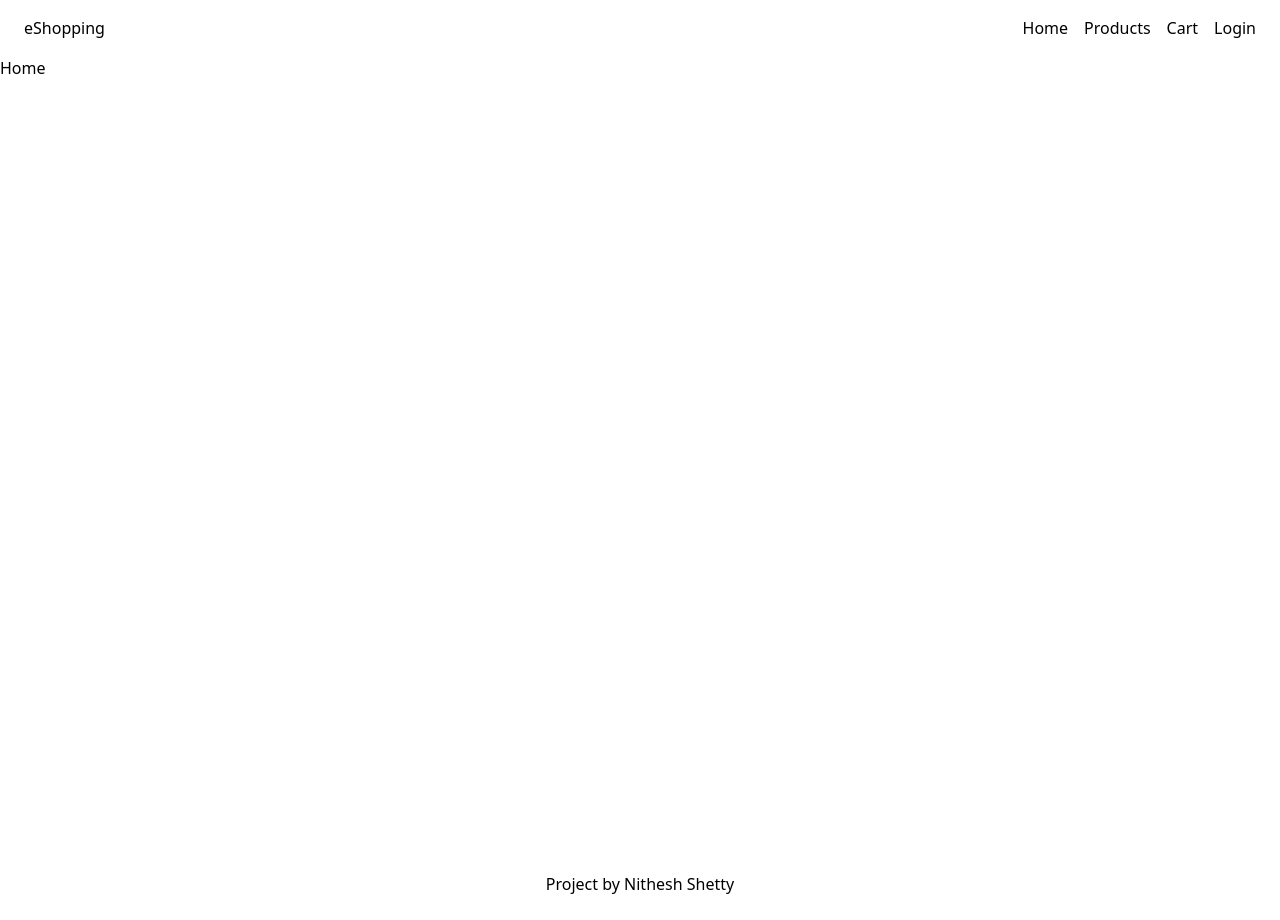
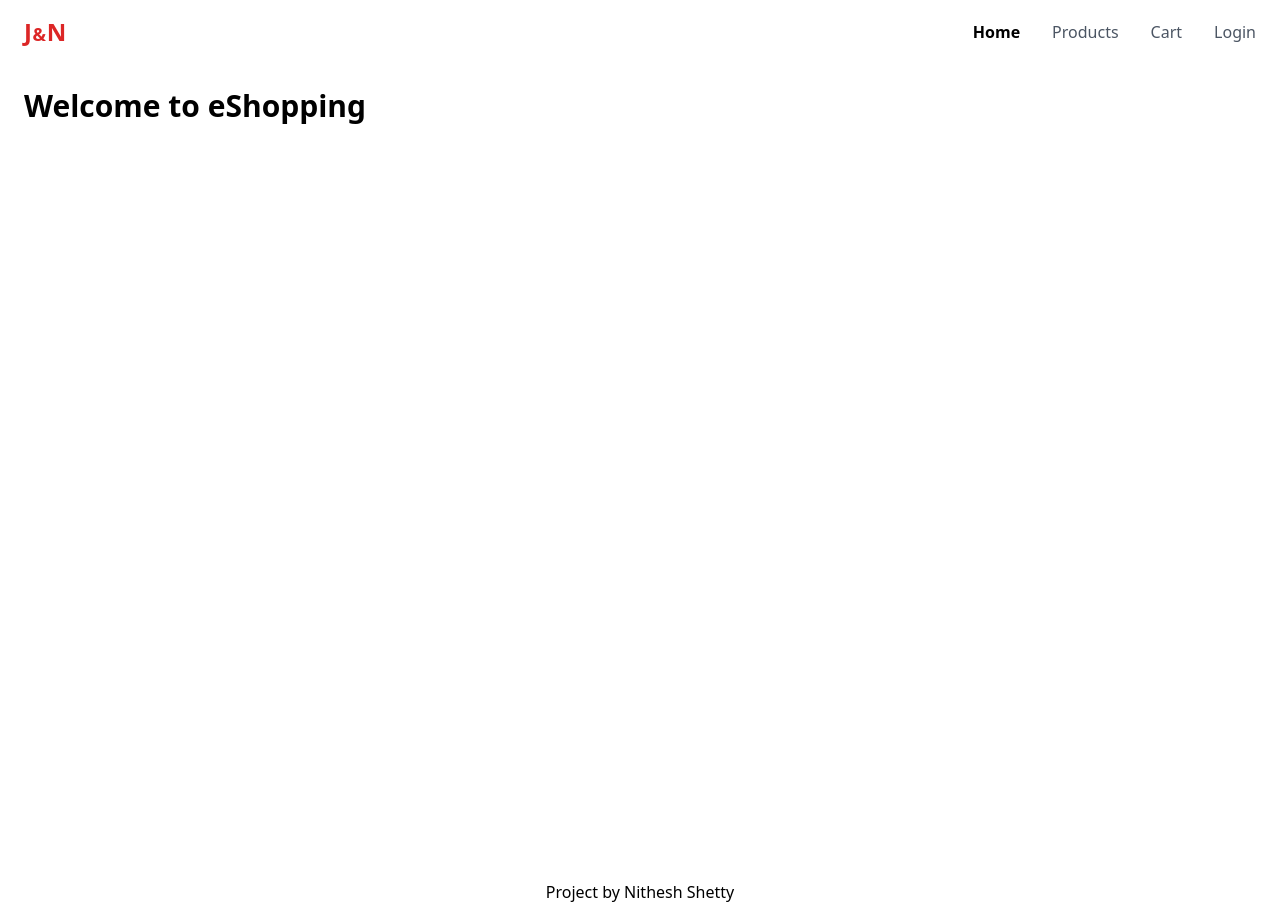
Before and after one commit to niteshshetty-dev/react-project-eshopping, a React (Vite) app in the folder eclient/: page / in a window 1280 px wide. Built offline with nearby package versions, Linux system fonts and the light colour scheme.

Commit message:
Set up routing, NavBar, Footer, and Home page layout and Styling in H&M brand manner

```diff
--- a/eclient/src/App.jsx
+++ b/eclient/src/App.jsx
@@ -8,14 +8,16 @@ import Login from "./Pages/Login";
 
 function App() {
   return (
-    <div>
+    <div className="flex flex-col min-h-screen">
       <NavBar />
-      <Routes>
-        <Route path="/" Component={Home} />
-        <Route path="/products" Component={Products} />
-        <Route path="/cart" Component={Cart} />
-        <Route path="/login" Component={Login} />
-      </Routes>
+      <main>
+        <Routes>
+          <Route path="/" element={<Home />} />
+          <Route path="/products" element={<Products />} />
+          <Route path="/cart" element={<Cart />} />
+          <Route path="/login" element={<Login />} />
+        </Routes>
+      </main>
 
       <Footer />
     </div>
--- a/eclient/src/Components/Footer.jsx
+++ b/eclient/src/Components/Footer.jsx
@@ -1,8 +1,10 @@
 function Footer() {
   return (
-    <div className="buttom-0 p-4 max-w-full mx-auto text-center">
-      <p>Project by Nithesh Shetty</p>
-    </div>
+    <>
+      <div className="buttom-0 p-4 max-w-full mx-auto text-center">
+        <p>Project by Nithesh Shetty</p>
+      </div>
+    </>
   );
 }
 
--- a/eclient/src/Components/NavBar.jsx
+++ b/eclient/src/Components/NavBar.jsx
@@ -1,21 +1,68 @@
-import { Link, NavLink } from "react-router-dom";
+import { NavLink } from "react-router-dom";
 
 function NavBar() {
   return (
     <>
-      <div>
-        <nav className="flex justify-between max-w-full px-6 py-4">
-          <div>
-            <h1>eShopping</h1>
-          </div>
-          <div className="flex gap-4">
-            <NavLink to="/">Home</NavLink>
-            <NavLink to="/products">Products</NavLink>
-            <NavLink to="/cart">Cart</NavLink>
-            <NavLink to="/login">Login</NavLink>
-          </div>
-        </nav>
-      </div>
+      <header>
+        <div className="max-w-7xl mx-auto flex justify-between items-center px-6 py-4">
+          <h1 className="text-2xl font-bold tracking-wide text-red-600 font-sans ">
+            J<span className="text-lg">&</span>N
+          </h1>
+
+          <nav aria-label="Main Navigation">
+            <ul className="flex space-x-8">
+              <li>
+                <NavLink
+                  className={({ isActive }) =>
+                    isActive
+                      ? "text-black font-bold"
+                      : "text-gray-600 hover:text-black transition duration-200"
+                  }
+                  to="/"
+                >
+                  Home
+                </NavLink>
+              </li>
+              <li>
+                <NavLink
+                  className={({ isActive }) =>
+                    isActive
+                      ? "text-black font-bold"
+                      : "text-gray-600 hover:text-black"
+                  }
+                  to="/products"
+                >
+                  Products
+                </NavLink>
+              </li>
+              <li>
+                <NavLink
+                  className={({ isActive }) =>
+                    isActive
+                      ? "text-black font-bold"
+                      : "text-gray-600 hover:text-black"
+                  }
+                  to="/cart"
+                >
+                  Cart
+                </NavLink>
+              </li>
+              <li>
+                <NavLink
+                  className={({ isActive }) =>
+                    isActive
+                      ? "text-black font-bold"
+                      : "text-gray-600 hover:text-black"
+                  }
+                  to="/login"
+                >
+                  Login
+                </NavLink>
+              </li>
+            </ul>
+          </nav>
+        </div>
+      </header>
     </>
   );
 }
--- a/eclient/src/Pages/Home.jsx
+++ b/eclient/src/Pages/Home.jsx
@@ -1,7 +1,9 @@
 function Home() {
   return (
     <>
-      <div className="min-h-screen">Home</div>
+      <main className="min-h-screen p-6">
+        <h1 className="text-3xl font-bold">Welcome to eShopping</h1>
+      </main>
     </>
   );
 }
```
